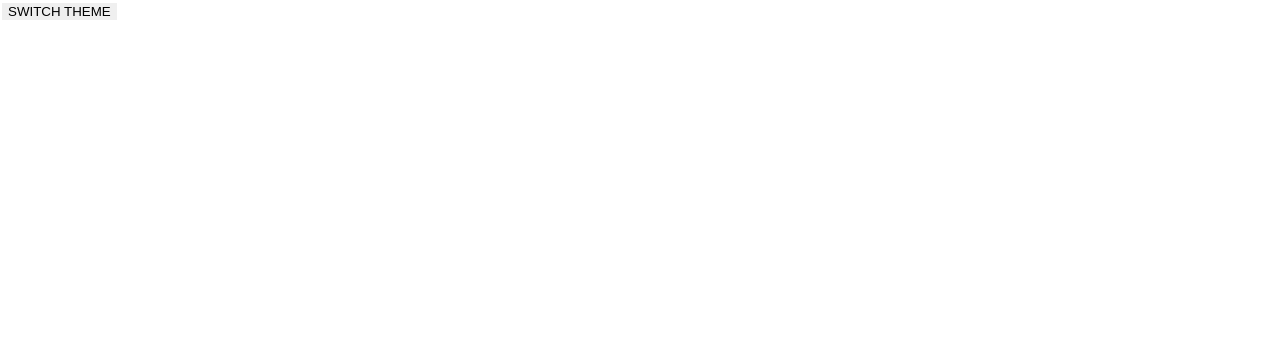
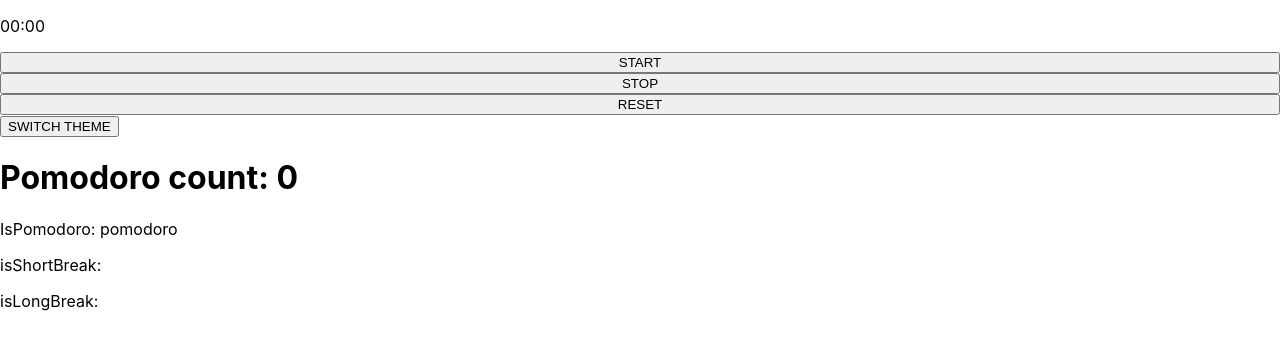
Before and after one commit to zainthedev/pomodoro, a React (Create React App) app: page / in a window 1280 px wide. Shown: the top 350 px of the page. Built offline with nearby package versions, Linux system fonts and the light colour scheme.

Commit message:
Add Timer component, basic functionality, styles

```diff
--- a/src/App.tsx
+++ b/src/App.tsx
@@ -2,9 +2,17 @@
 import { lightTheme, darkTheme, GlobalStyle } from './theme';
 import { useState, useEffect } from 'react';
 import { ButtonToggle } from './styled-components/ButtonToggle';
+import { TimerComponent } from './components/TimerComponent';
 
 function App() {
     const [theme, setTheme] = useState('light');
+    const [pomodoroCount, setPomodoroCount] = useState(0);
+    const [isPomodoro, setIsPomodoro] = useState(true);
+    const [isShortBreak, setIsShortBreak] = useState(false);
+    const [isLongBreak, setIsLongBreak] = useState(false);
+
+    let shortBreakLength = 1;
+    let longBreakLength = 2;
 
     function switchTheme() {
         const newTheme = theme === 'light' ? 'dark' : 'light';
@@ -29,10 +37,31 @@
         }
     }, []);
 
+    const increasePomodoroCount = () => {
+        setPomodoroCount(pomodoroCount + 1);
+    };
+
     return (
         <ThemeProvider theme={theme === 'light' ? lightTheme : darkTheme}>
+            <TimerComponent
+                shortBreakLength={shortBreakLength}
+                longBreakLength={longBreakLength}
+                increasePomodoroCount={increasePomodoroCount}
+                isPomodoro={isPomodoro}
+                setIsPomodoro={setIsPomodoro}
+                isShortBreak={isShortBreak}
+                setIsShortBreak={setIsShortBreak}
+                setIsLongBreak={setIsLongBreak}
+                pomodoroCount={pomodoroCount}
+            />
             <GlobalStyle />
-            <ButtonToggle onClick={switchTheme}>SWITCH THEME</ButtonToggle>
+            <ButtonToggle data-test='switchThemeButton' onClick={switchTheme}>
+                SWITCH THEME
+            </ButtonToggle>
+            <h1>Pomodoro count: {pomodoroCount}</h1>
+            <p>IsPomodoro: {isPomodoro ? 'pomodoro' : false}</p>
+            <p>isShortBreak: {isShortBreak ? 'pomodoro' : false}</p>
+            <p>isLongBreak: {isLongBreak ? 'pomodoro' : false}</p>
         </ThemeProvider>
     );
 }
--- /dev/null
+++ b/src/components/TimerComponent.tsx
@@ -0,0 +1,168 @@
+import { useState, useEffect } from 'react';
+import { renderTime } from '../helper-functions/renderTime';
+import {
+    TimerButton,
+    TimerTime,
+    TimerWrapper,
+} from '../styled-components/Timer';
+import { TimerProps } from '../types/TimerTypes';
+
+export const TimerComponent = ({
+    shortBreakLength,
+    longBreakLength,
+    increasePomodoroCount,
+    isPomodoro,
+    setIsPomodoro,
+    isShortBreak,
+    setIsShortBreak,
+    setIsLongBreak,
+    pomodoroCount,
+}: TimerProps) => {
+    const [timeRemaining, setTimeRemaining] = useState(0);
+    const [isStarted, setIsStarted] = useState(false);
+    const [isTimerRunning, setIsTimerRunning] = useState(false);
+    const [isPaused, setIsPaused] = useState(false);
+
+    let pomodoroLength = 3;
+
+    useEffect(() => {
+        if (isTimerRunning && timeRemaining > 0) {
+            const interval = setInterval(() => {
+                setTimeRemaining(timeRemaining - 1);
+            }, 1000);
+            return () => clearInterval(interval);
+        }
+    });
+
+    useEffect(() => {
+        // Create an interval to count down the timer
+        // If there's time reamining, count down
+        if (isStarted && timeRemaining === 0) {
+            // Increase the total number of intervals. If the total number is odd (ie. a pomodoro has been completed), increase the total pomodoro count
+
+            // If odd, increase pom count and take a break
+            if (isPomodoro) {
+                increasePomodoroCount();
+
+                // If 4 pomodoros have been completed, take a long break
+                if (pomodoroCount + 1 < 4 || (pomodoroCount + 1) % 4) {
+                    setIsShortBreak(true);
+                    setIsPomodoro(false);
+                    setIsLongBreak(false);
+                    // setTimeRemaining(longBreakLength);
+
+                    // if (options.isAutoStart) {
+                    // const interval = setInterval(() => {
+                    //     startTimerShortBreak();
+                    // }, 1000);
+                    // return () => clearInterval(interval);
+                    // }
+                } else {
+                    setIsLongBreak(true);
+                    setIsShortBreak(false);
+                    setIsPomodoro(false);
+                    // setTimeRemaining(shortBreakLength);
+                    // if (options.isAutoStart) {
+                    // const interval = setInterval(() => {
+                    //     startTimerLongBreak();
+                    // }, 1000);
+                    // return () => clearInterval(interval);
+                    // }
+                }
+            } else {
+                setIsPomodoro(true);
+                setIsLongBreak(false);
+                setIsShortBreak(false);
+                // if (options.isAutoStart) {
+
+                // const interval = setInterval(() => {
+                // startTimerPomodoro();
+                // }, 1000);
+                // return () => clearInterval(interval);
+                // }
+                // setTimeRemaining(pomodoroLength);
+            }
+
+            // if (!options.isAutoStart) {
+            // setIsTimerRunning(false);
+            // }
+        }
+        // eslint-disable-next-line react-hooks/exhaustive-deps
+    }, [timeRemaining]);
+
+    const stopTimer = () => {
+        if (!isPaused) {
+            setIsTimerRunning(false);
+            setIsPaused(true);
+        }
+    };
+
+    const startTimer = (time: number) => {
+        if (
+            !isTimerRunning
+            // || (
+            // options.isAutoStart && isStarted)
+        ) {
+            setTimeRemaining(time);
+            setIsTimerRunning(true);
+        }
+    };
+
+    const startTimerPomodoro = () => {
+        startTimer(pomodoroLength);
+        if (!isStarted) {
+            setIsStarted(true);
+        }
+    };
+
+    const startTimerShortBreak = () => {
+        startTimer(shortBreakLength);
+    };
+
+    const startTimerLongBreak = () => {
+        startTimer(longBreakLength);
+    };
+
+    const handleStartButtonClick = () => {
+        if (isPaused) {
+            startTimer(timeRemaining);
+        } else {
+            if (isPomodoro) {
+                startTimerPomodoro();
+            } else if (isShortBreak) {
+                startTimerShortBreak();
+            } else {
+                startTimerLongBreak();
+            }
+        }
+    };
+
+    // Todo: Create a reset confirmation modal
+    const resetTimer = () => {
+        setIsPomodoro(true);
+        setIsLongBreak(false);
+        setIsShortBreak(false);
+        setTimeRemaining(pomodoroLength);
+        setIsTimerRunning(false);
+    };
+
+    return (
+        <TimerWrapper>
+            <TimerTime data-test='TimerTime'>
+                {renderTime(timeRemaining)}
+            </TimerTime>
+            <TimerButton
+                data-test='TimerStartButton'
+                onClick={handleStartButtonClick}
+            >
+                START
+            </TimerButton>
+            <TimerButton data-test='TimerStopButton' onClick={stopTimer}>
+                STOP
+            </TimerButton>
+            <TimerButton data-test='TimerResetButton' onClick={resetTimer}>
+                RESET
+            </TimerButton>
+        </TimerWrapper>
+    );
+};
--- /dev/null
+++ b/src/helper-functions/renderTime.tsx
@@ -0,0 +1,11 @@
+// Formats and renders the total time remaining (in seconds) as a string
+export const renderTime = (totalSeconds: number) => {
+    totalSeconds %= 3600;
+    const minutes = Math.floor(totalSeconds / 60);
+    const seconds = totalSeconds % 60;
+    return (
+        minutes.toString().padStart(2, '0') +
+        ':' +
+        seconds.toString().padStart(2, '0')
+    );
+};
--- a/src/styled-components/ButtonToggle.ts
+++ b/src/styled-components/ButtonToggle.ts
@@ -1,6 +1,3 @@
 import styled from 'styled-components';
 
-export const ButtonToggle = styled.button`
-    color: ${(props) => props.theme.colors.text};
-    border: 2px solid ${(props) => props.theme.colors.body};
-`;
+export const ButtonToggle = styled.button``;
--- /dev/null
+++ b/src/styled-components/Timer.ts
@@ -0,0 +1,10 @@
+import styled from 'styled-components';
+
+export const TimerWrapper = styled.div`
+    display: flex;
+    flex-direction: column;
+`;
+
+export const TimerTime = styled.p``;
+
+export const TimerButton = styled.button``;
--- /dev/null
+++ b/src/types/TimerTypes.ts
@@ -0,0 +1,11 @@
+export interface TimerProps {
+    shortBreakLength: number;
+    longBreakLength: number;
+    isPomodoro: boolean;
+    setIsPomodoro: Function;
+    isShortBreak: boolean;
+    setIsShortBreak: Function;
+    setIsLongBreak: Function;
+    increasePomodoroCount: Function;
+    pomodoroCount: number;
+}
```
